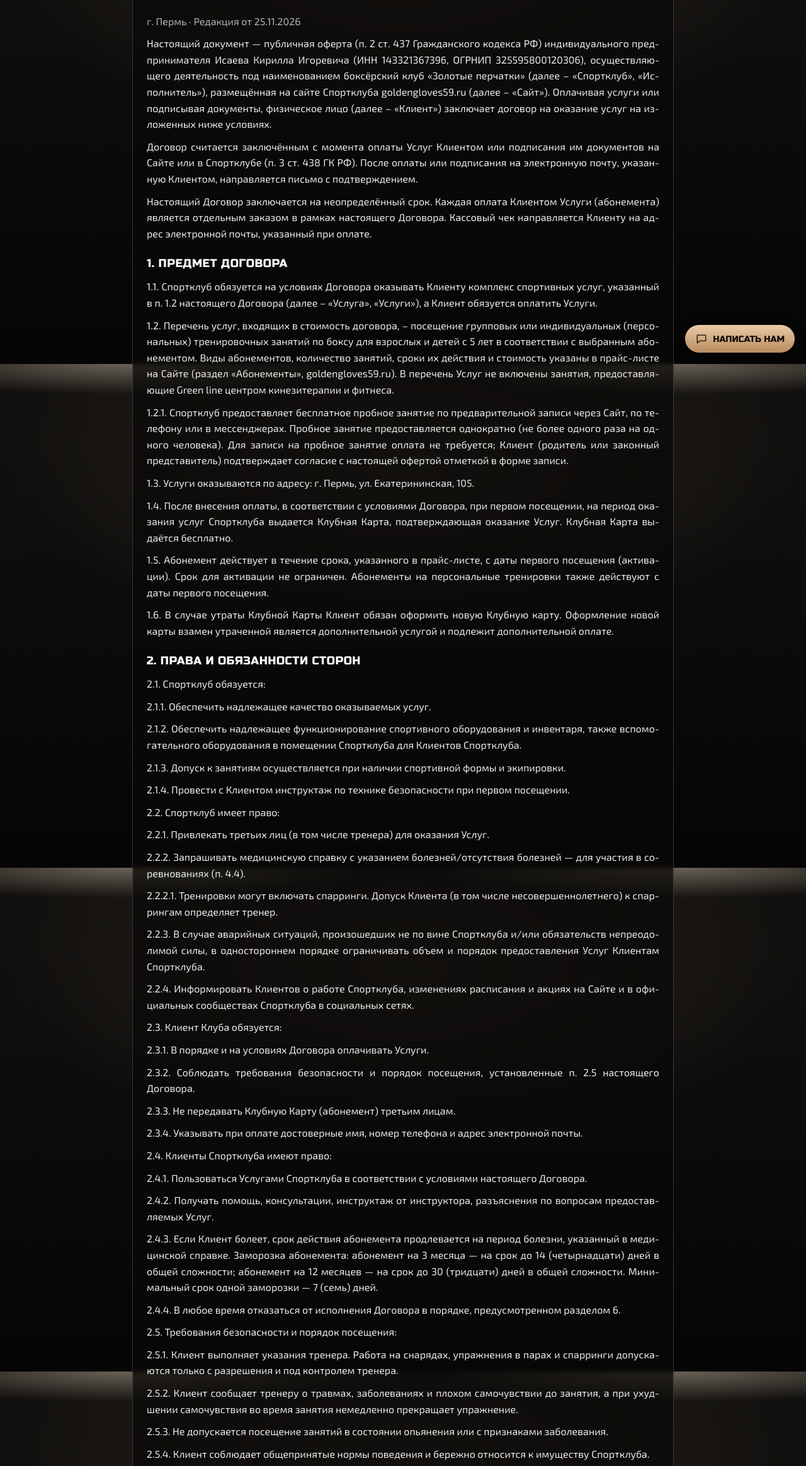
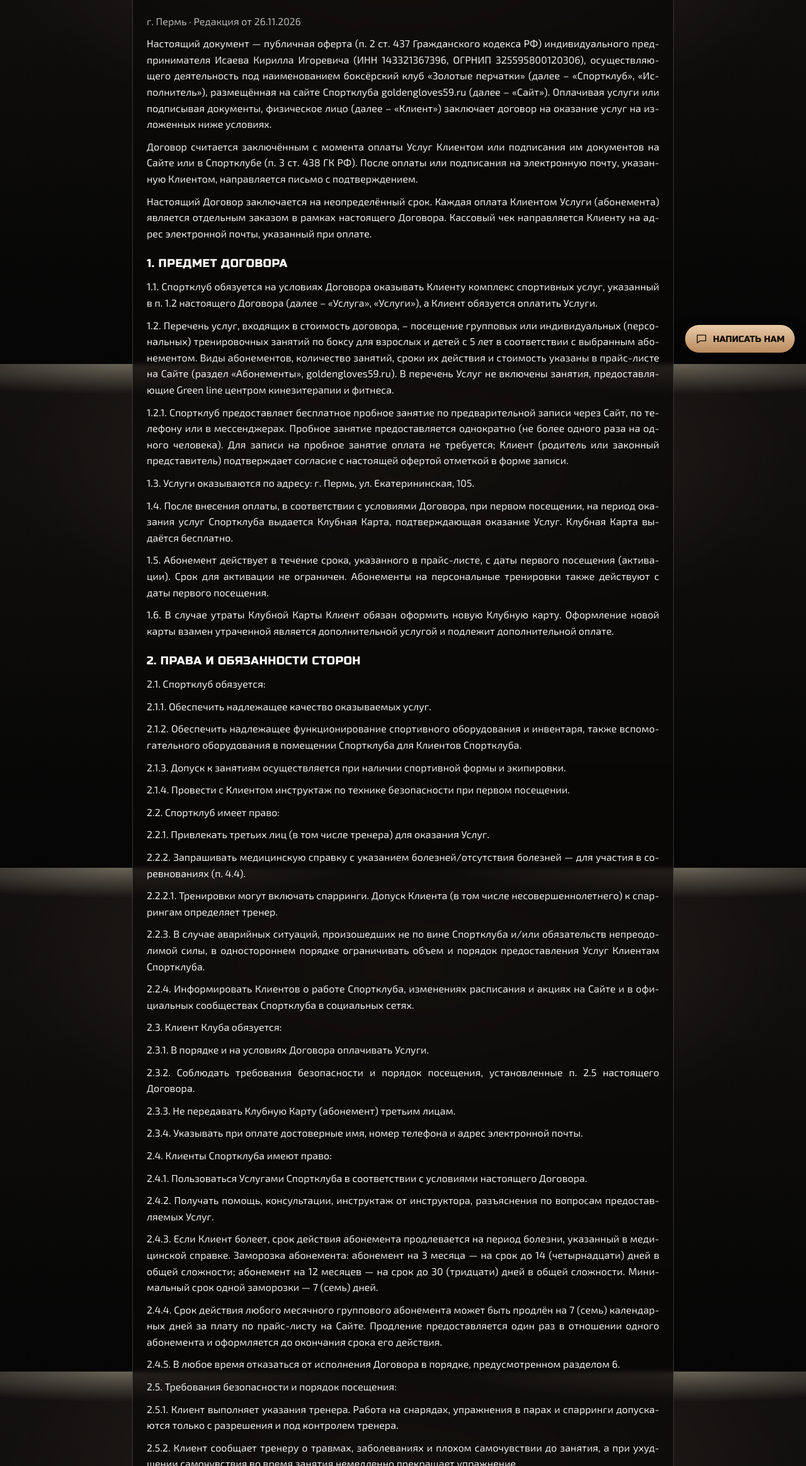
Before and after one commit to daryaisaeva2031-lab/goldengloves-site, a plain HTML site: page oferta.html in a window 1280 px wide. Shown: the part 222-2550 px from the top of the page at 63% size. Drawn offline with Linux system fonts and the light colour scheme.

Commit message:
Оферта: продление месячного группового абонемента на 1 неделю за плату по прайсу, один раз

```diff
--- a/oferta.html
+++ b/oferta.html
@@ -2,7 +2,7 @@
 <title>Договор-оферта — Боксёрский клуб «Золотые перчатки», Пермь</title><link rel="preconnect" href="https://fonts.googleapis.com"><link href="https://fonts.googleapis.com/css2?family=Exo+2:wght@400;600&family=Oswald:wght@400;600&family=Russo+One&display=swap" rel="stylesheet"><link rel="stylesheet" href="style.css?v=22"><link rel="icon" href="img/logo.svg"><link rel="apple-touch-icon" href="/apple-touch-icon.png"><meta name="apple-mobile-web-app-title" content="Golden Gloves"></head><body>
 <header><div class="w" style="position:relative"><a class="brand" href="index.html"><img src="img/logo.svg" alt="Логотип"><b class="gold">Золотые перчатки</b></a><button class="burger" aria-label="Меню" onclick="document.querySelector('nav').classList.toggle('open')">☰</button><nav><a href="index.html">Главная</a><a href="schedule.html">Расписание</a><a href="prices.html">Абонементы</a><a href="certificate.html">Сертификат</a><a href="promo.html">Акции</a><a href="trainers.html">Тренер</a><a href="contacts.html">Контакты</a><a href="docs.html">Документы</a><a class="navx" href="index.html#for-whom">Для кого</a><a class="navx" href="why.html">Почему мы</a><a class="navx" href="articles.html">Статьи</a><a class="navx" href="index.html#gallery">Галерея</a><a class="navx" href="start.html">Как начать</a><a class="navx" href="faq.html">Частые вопросы</a><a class="navx" href="about.html">О клубе</a></nav></div></header>
 <section><div class="w doc card"><h2 class="gold">Договор-оферта</h2>
-<p class="ed">г. Пермь · Редакция от 25.11.2026</p>
+<p class="ed">г. Пермь · Редакция от 26.11.2026</p>
 <p>Настоящий документ — публичная оферта (п. 2 ст. 437 Гражданского кодекса РФ) индивидуального предпринимателя Исаева Кирилла Игоревича (ИНН 143321367396, ОГРНИП 325595800120306), осуществляющего деятельность под наименованием боксёрский клуб «Золотые перчатки» (далее – «Спортклуб», «Исполнитель»), размещённая на сайте Спортклуба goldengloves59.ru (далее – «Сайт»). Оплачивая услуги или подписывая документы, физическое лицо (далее – «Клиент») заключает договор на оказание услуг на изложенных ниже условиях.</p>
 <p>Договор считается заключённым с момента оплаты Услуг Клиентом или подписания им документов на Сайте или в Спортклубе (п. 3 ст. 438 ГК РФ). После оплаты или подписания на электронную почту, указанную Клиентом, направляется письмо с подтверждением.</p>
 <p>Настоящий Договор заключается на неопределённый срок. Каждая оплата Клиентом Услуги (абонемента) является отдельным заказом в рамках настоящего Договора. Кассовый чек направляется Клиенту на адрес электронной почты, указанный при оплате.</p>
@@ -35,7 +35,8 @@
 <p>2.4.1. Пользоваться Услугами Спортклуба в соответствии с условиями настоящего Договора.</p>
 <p>2.4.2. Получать помощь, консультации, инструктаж от инструктора, разъяснения по вопросам предоставляемых Услуг.</p>
 <p>2.4.3. Если Клиент болеет, срок действия абонемента продлевается на период болезни, указанный в медицинской справке. Заморозка абонемента: абонемент на 3 месяца — на срок до 14 (четырнадцати) дней в общей сложности; абонемент на 12 месяцев — на срок до 30 (тридцати) дней в общей сложности. Минимальный срок одной заморозки — 7 (семь) дней.</p>
-<p>2.4.4. В любое время отказаться от исполнения Договора в порядке, предусмотренном разделом 6.</p>
+<p>2.4.4. Срок действия любого месячного группового абонемента может быть продлён на 7 (семь) календарных дней за плату по прайс-листу на Сайте. Продление предоставляется один раз в отношении одного абонемента и оформляется до окончания срока его действия.</p>
+<p>2.4.5. В любое время отказаться от исполнения Договора в порядке, предусмотренном разделом 6.</p>
 <p>2.5. Требования безопасности и порядок посещения:</p>
 <p>2.5.1. Клиент выполняет указания тренера. Работа на снарядах, упражнения в парах и спарринги допускаются только с разрешения и под контролем тренера.</p>
 <p>2.5.2. Клиент сообщает тренеру о травмах, заболеваниях и плохом самочувствии до занятия, а при ухудшении самочувствия во время занятия немедленно прекращает упражнение.</p>
@@ -47,7 +48,7 @@
 <p>3.2. Оплата услуг по Договору производится Клиентом Спортклуба единовременно путем 100% предварительной оплаты. Все расчеты по Договору осуществляются в наличной и безналичной форме, в том числе на Сайте через платёжный сервис ЮKassa (СБП, банковская карта или иной доступный способ). При онлайн-оплате Клиент указывает имя, номер телефона и адрес электронной почты. Обязательство Клиента по оплате считается исполненным с момента подтверждения платежа сервисом ЮKassa. Кассовый чек в соответствии с Федеральным законом № 54-ФЗ направляется на адрес электронной почты Клиента.</p>
 <p>3.3. Оплата Дополнительных услуг не входящих в прайс-лист Спортклуба производится отдельно, через кассу Green line центром кинезитерапии и фитнеса.</p>
 <p>3.4. Услуги оказываются в течение срока действия абонемента с даты первого посещения. При отказе Клиента от Договора расчёт производится в соответствии с разделом 6 Договора.</p>
-<p>3.5. Количество занятий и срок действия абонемента указаны в прайс-листе. Занятия, не использованные в течение срока действия абонемента (с учётом заморозки по п. 2.4.3), не переносятся. До окончания срока действия Клиент вправе отказаться от Договора с возвратом денежных средств по разделу 6.</p>
+<p>3.5. Количество занятий и срок действия абонемента указаны в прайс-листе. Занятия, не использованные в течение срока действия абонемента (с учётом заморозки по п. 2.4.3 и продления по п. 2.4.4), не переносятся. До окончания срока действия Клиент вправе отказаться от Договора с возвратом денежных средств по разделу 6.</p>
 <p>3.6. Цены указываются в рублях. НДС не облагается.</p>
 <h3 class="gold">4. ОТВЕТСТВЕННОСТЬ СТОРОН</h3>
 <p>4.1. Клиент Спортклуба несет материальную ответственность за имущественный ущерб, причиненный Спортклубу. В случае причинения Клиентом Спортклуба имущественного ущерба Спортклубу, Клиент обязан возместить Спортклубу стоимость поврежденного или утраченного имущества, установленную Спортклубом.</p>
```
